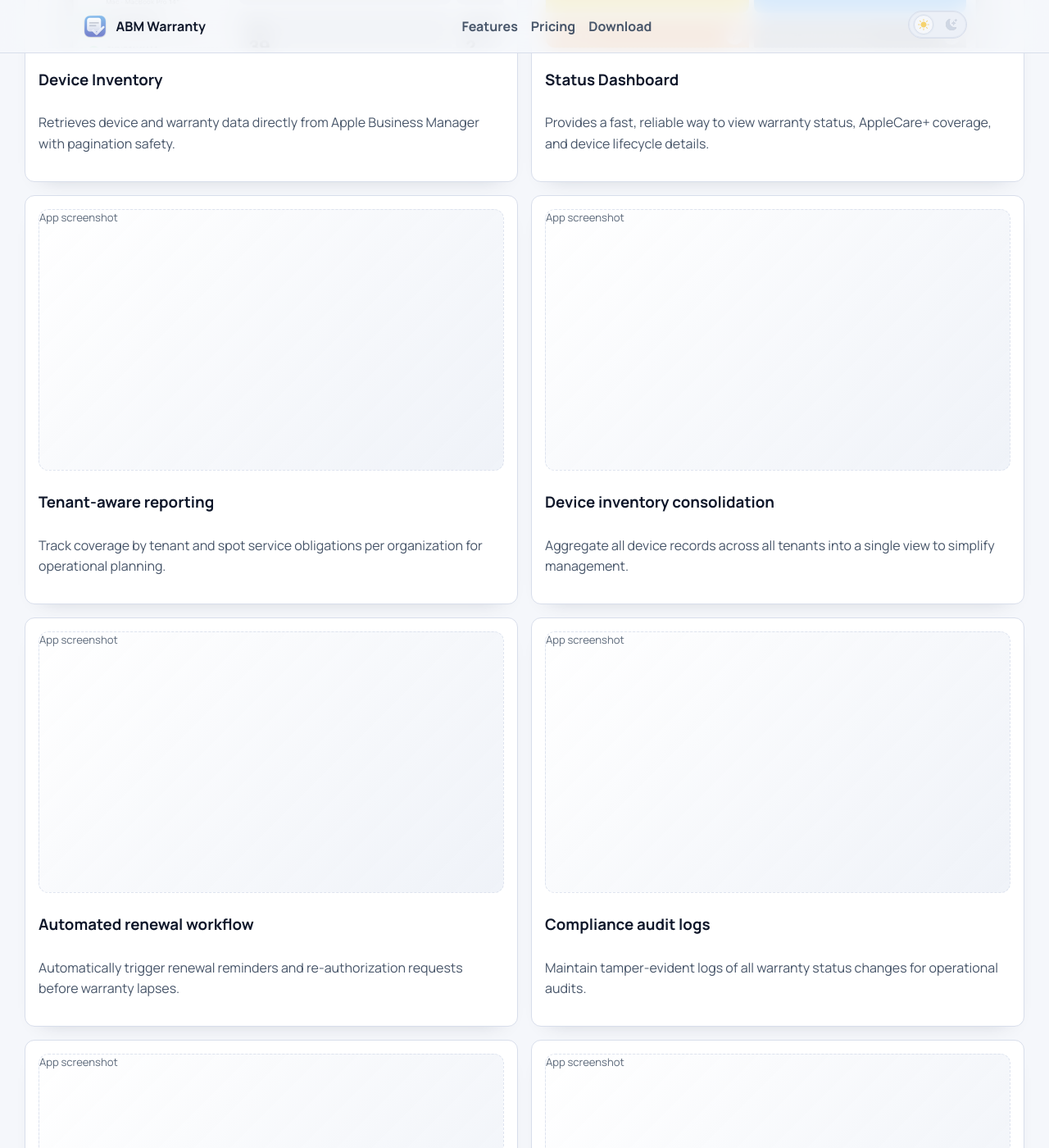
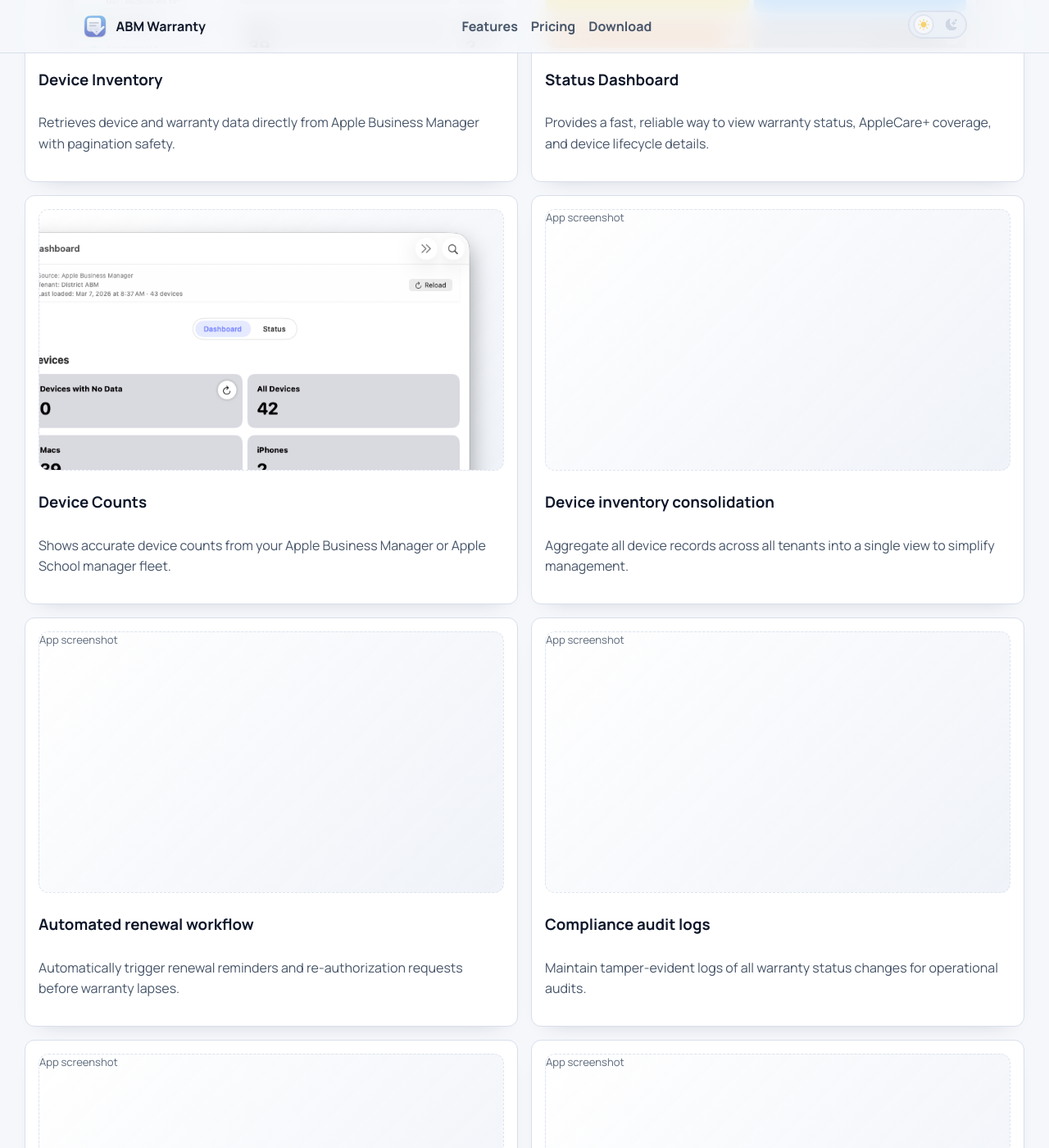
Before and after one commit to jonbrown21/abmwarranty, a Jekyll site: the page built from index.md, in a window 1280 px wide and 1400 px high, scrolled down 1146 px. Shown: the whole window at 82% size. Built offline with Jekyll 4.4.1, drawn with Linux system fonts in a browser that asks for light colours.

Commit message:
feat: add device counts feature card with themed top-right clipped screenshot

```diff
--- a/_includes/sections/features.html
+++ b/_includes/sections/features.html
@@ -39,11 +39,20 @@
       </article>
 
       <article class="abm-card feature-card">
-        <div class="feature-screenshot" role="img" aria-label="Screenshot placeholder">
-          <span>App screenshot</span>
+        <div class="feature-screenshot" role="img" aria-label="Device counts screenshot">
+          <img
+            id="feature-card-3-image"
+            src="{{ '/assets/images/home/screens/inventory.png' | relative_url }}"
+            data-light="{{ '/assets/images/home/screens/inventory.png' | relative_url }}"
+            data-dark="{{ '/assets/images/home/screens/inventory_dk.png' | relative_url }}"
+            alt="ABM Warranty device counts from Apple Business Manager and Apple School Manager"
+            loading="lazy"
+            decoding="async"
+            width="1180"
+            height="700">
         </div>
-        <h3>Tenant-aware reporting</h3>
-        <p>Track coverage by tenant and spot service obligations per organization for operational planning.</p>
+        <h3>Device Counts</h3>
+        <p>Shows accurate device counts from your Apple Business Manager or Apple School manager fleet.</p>
       </article>
 
       <article class="abm-card feature-card">
--- a/assets/css/main.css
+++ b/assets/css/main.css
@@ -535,8 +535,16 @@ html[data-theme='dark'] .theme-icon-light { color: #9ca9c0; opacity: 0.35; }
   transform-origin: center right;
 }
 
+.feature-card #feature-card-3-image {
+  object-fit: cover;
+  object-position: right top;
+  transform: scale(1.45);
+  transform-origin: right top;
+}
+
 .feature-card:hover #feature-card-1-image,
-.feature-card:hover #feature-card-2-image {
+.feature-card:hover #feature-card-2-image,
+.feature-card:hover #feature-card-3-image {
   transform: scale(1.5);
 }
 
```
